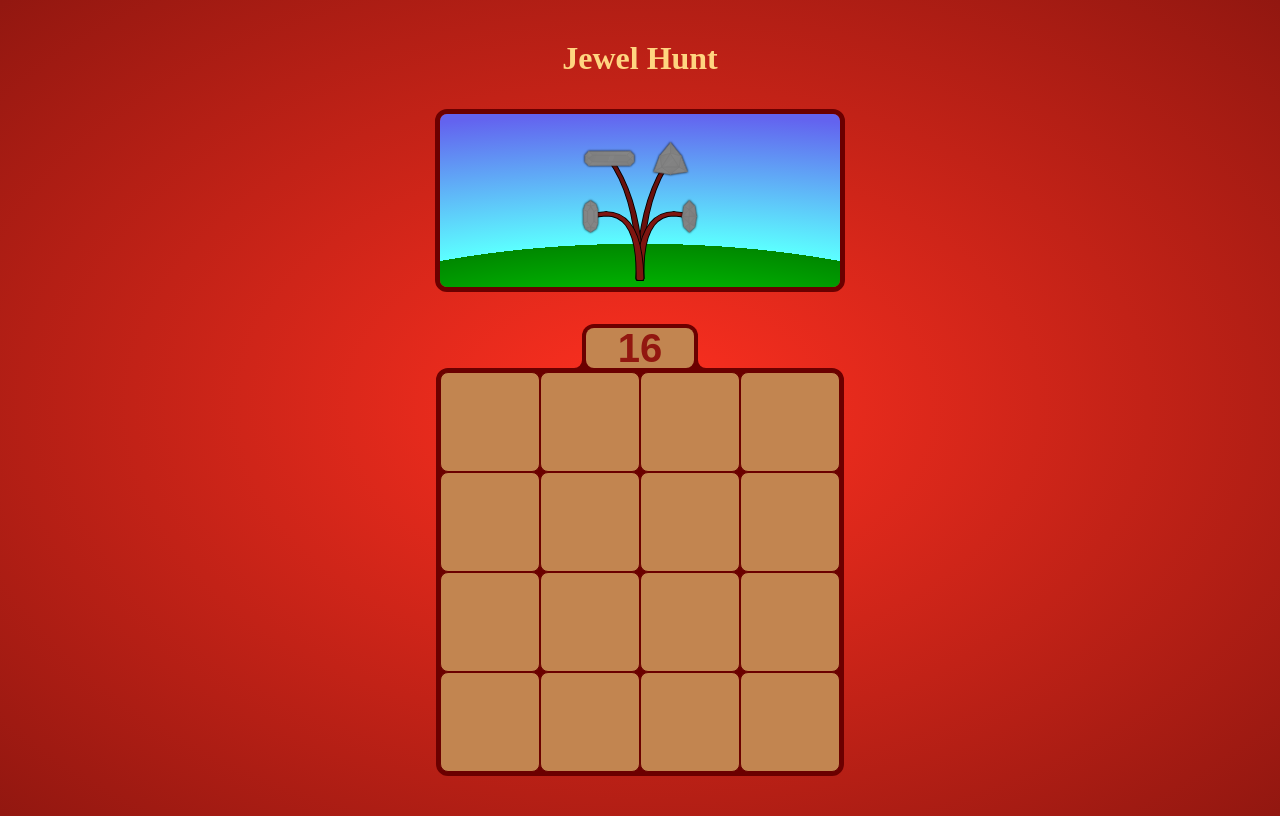
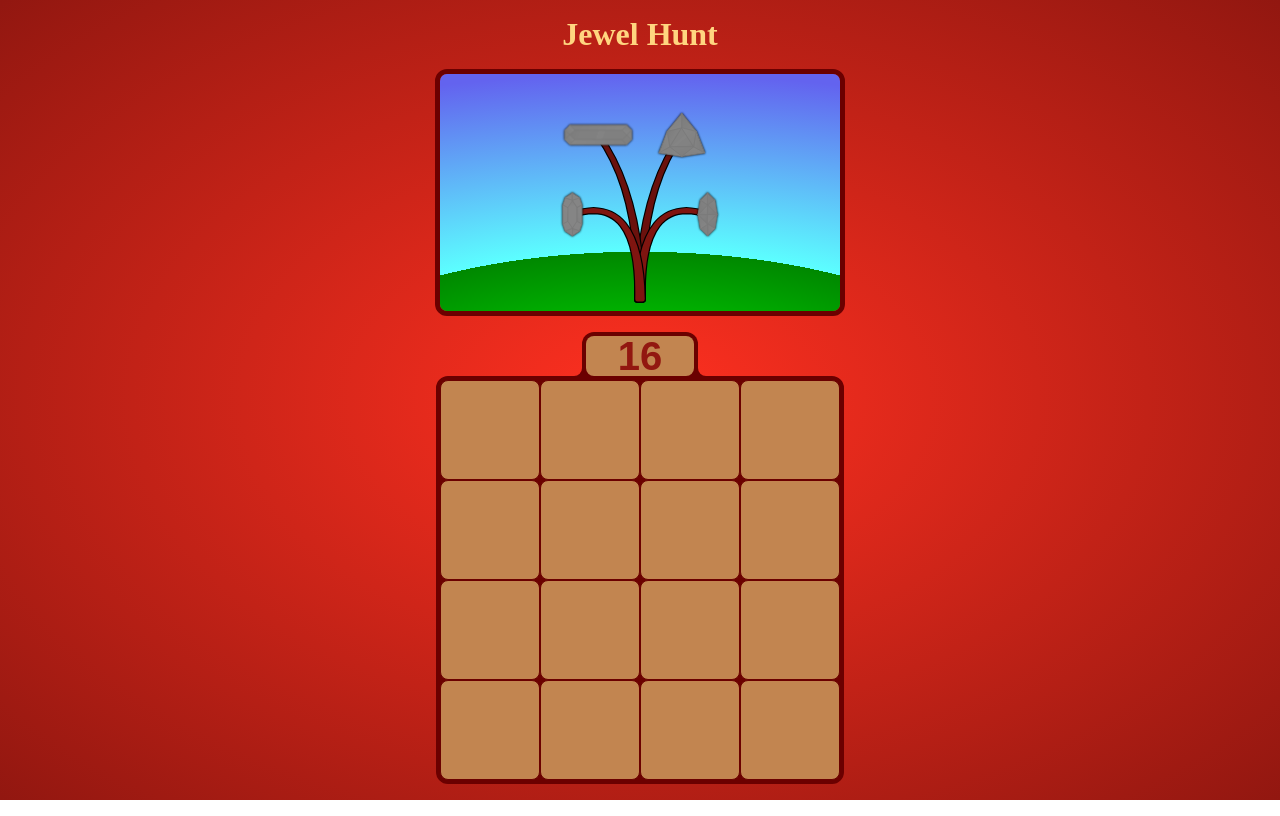
Before and after one commit to jacekkopecky/jewel-board, a website with bundled scripts: page index.html in a window 1280 px wide. Built offline with nearby package versions, Linux system fonts and the light colour scheme.

Commit message:
make margins smaller

```diff
--- a/index.css
+++ b/index.css
@@ -8,7 +8,8 @@ html {
 }
 
 body {
-  padding: 2em;
+  margin: 0;
+  padding: 1em;
   background-color: var(--bg);
   background: radial-gradient(#ff3020, var(--bg));
   display: flex;
@@ -29,7 +30,7 @@ h1 {
 #tree {
   width: 400px;
   max-height: 400px;
-  margin: 2em;
+  margin: 1em;
   flex: 1 1 100%;
   display: flex;
   align-items: center;
```
